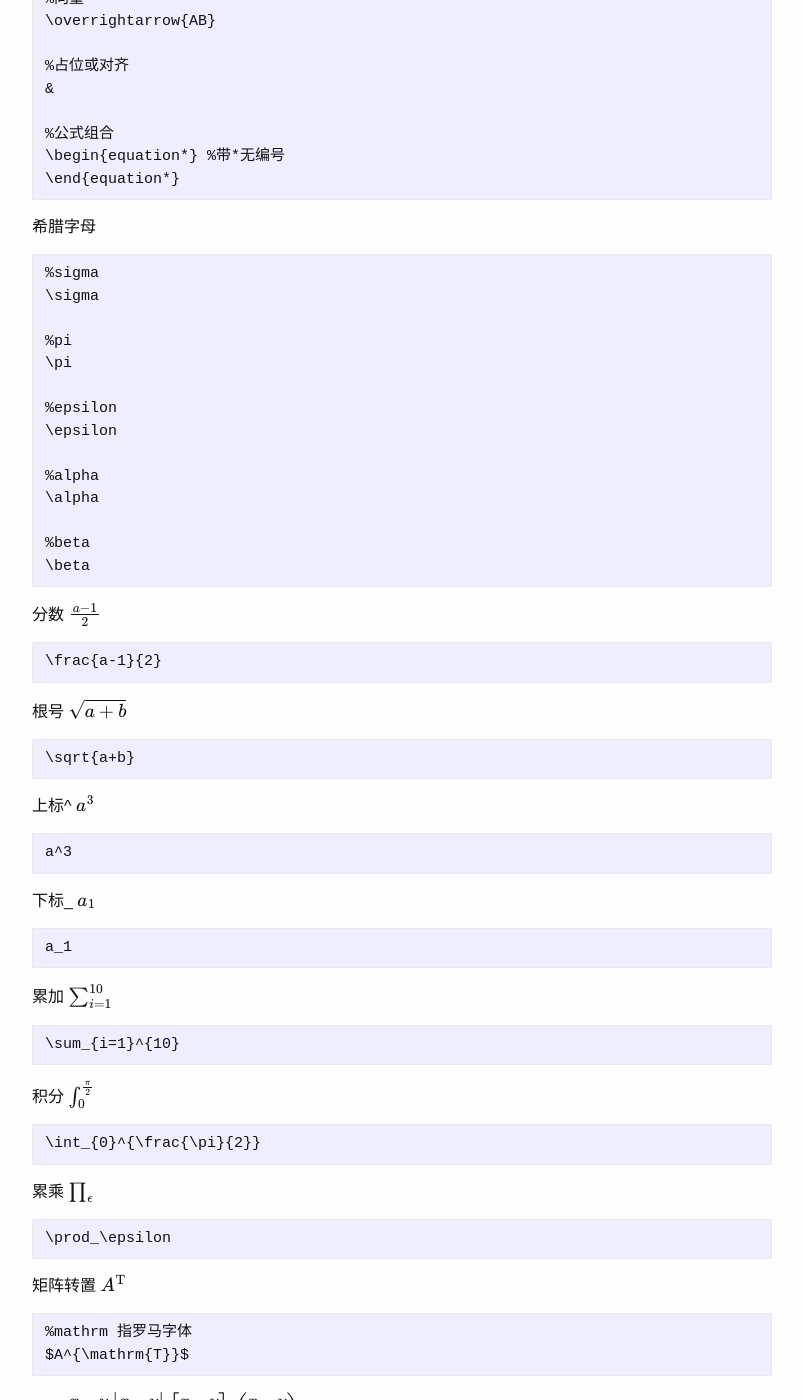
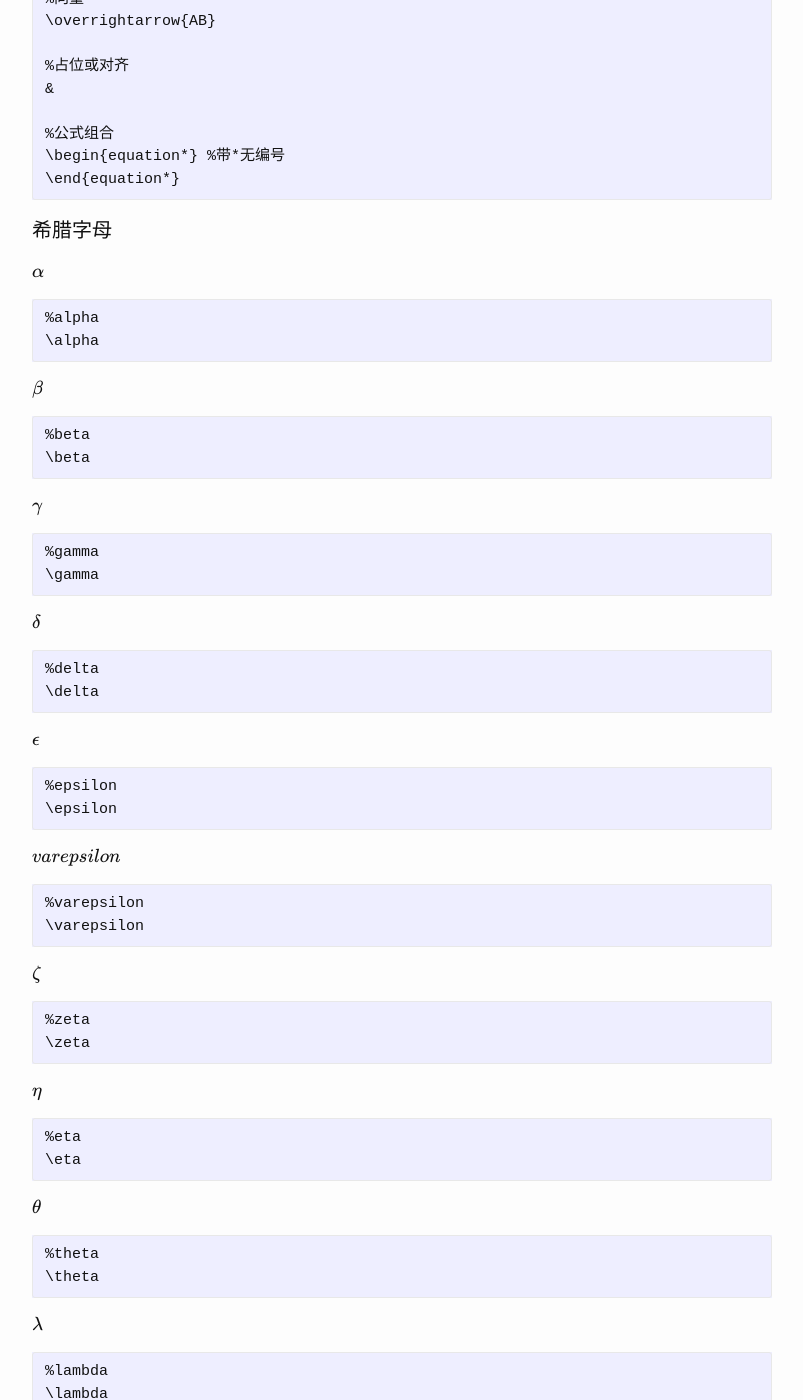
Before and after one commit to josephstalin117/josephstalin117.github.io, a Jekyll site: the page built from _posts/2018-6-23-latex.markdown, in a window 1280 px wide and 1400 px high, scrolled down 2259 px. Shown: the whole window, without its empty margins (238-1041 px from the left). Built offline with Jekyll 4.4.1, drawn with Linux system fonts in a browser that asks for light colours; formulas are drawn with MathJax 3; some of the changed text lies outside the part shown.

Commit message:
add greek word

````diff
--- a/_posts/2018-6-23-latex.markdown
+++ b/_posts/2018-6-23-latex.markdown
@@ -121,23 +121,102 @@ $$行间公司$$
 \end{equation*}
 ```
 
-希腊字母
+#### 希腊字母
+
+$\alpha$
+```
+%alpha
+\alpha
+```
+
+$\beta$
+```
+%beta
+\beta
+```
+$\gamma$
+```
+%gamma
+\gamma
+```
+$\delta$
+```
+%delta
+\delta
+```
+$\epsilon$
+```
+%epsilon
+\epsilon
+```
+$varepsilon$
+```
+%varepsilon
+\varepsilon
+```
+$\zeta$
+```
+%zeta
+\zeta
+```
+$\eta$
+```
+%eta
+\eta
+```
+$\theta$
+```
+%theta
+\theta
+```
+$\lambda$
+```
+%lambda
+\lambda
+```
+$\mu$
+```
+%mu
+\mu
+```
+$\pi$
+```
+%pi
+\pi
+```
+$\sigma$
 ```
 %sigma
 \sigma
+```
+$\phi$
+```
+%phi
+\phi
+```
+$\varphi$
+```
+%varphi
+\varphi
+```
+$\Delta$
+```
+%Delta
+\Delta
+```
+$\Pi$
+```
+%Pi
+\Pi
+```
+$\Sigma$
+```
+%Sigma
+\Sigma
+```
 
-%pi
-\pi
 
-%epsilon
-\epsilon
-
-%alpha
-\alpha
-
-%beta
-\beta
-```
+#### 数学符号
 
 分数
 $\frac{a-1}{2}$
````
